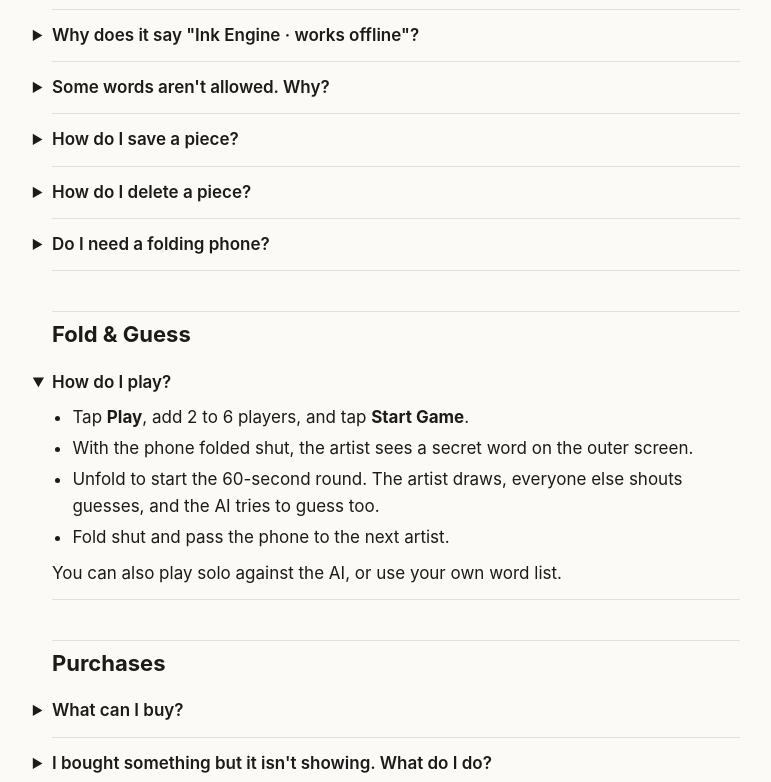
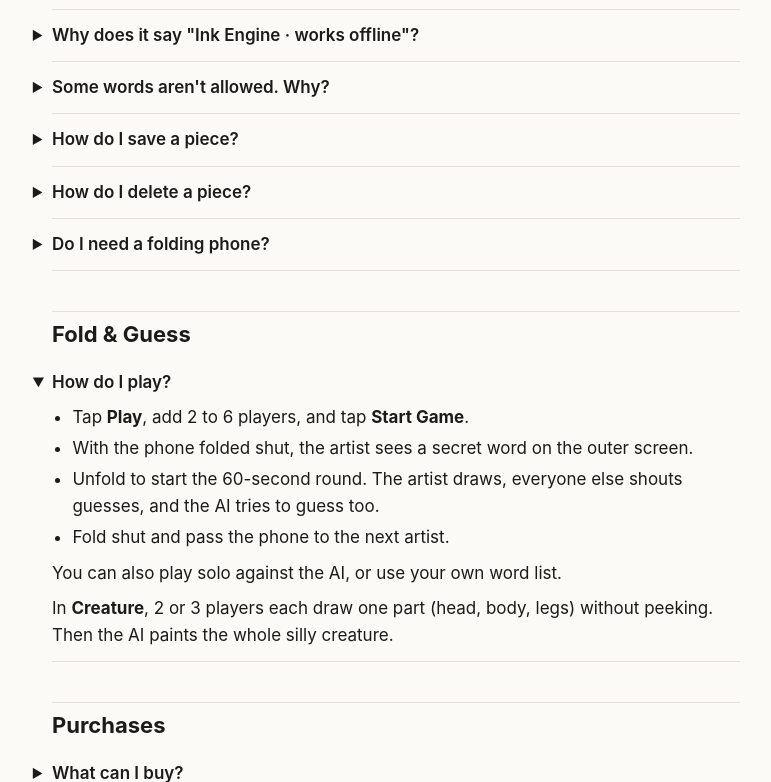
Before and after one commit to Pickamon/sketchfold-site, a plain HTML site: page support.html in a window 1280 px wide. Both pictures are taken after a click on the heading "How do I play?". Shown: the part 540-1322 px from the top of the page, without its empty margins (244-1015 px from the left). Drawn offline with Linux system fonts and the light colour scheme.

Commit message:
Support page: explain the new Creature mode in Fold & Guess

```diff
--- a/support.html
+++ b/support.html
@@ -111,6 +111,7 @@
     <li>Fold shut and pass the phone to the next artist.</li>
   </ul>
   <p>You can also play solo against the AI, or use your own word list.</p>
+  <p>In <strong>Creature</strong>, 2 or 3 players each draw one part (head, body, legs) without peeking. Then the AI paints the whole silly creature.</p>
 </details>
 
 <h2>Purchases</h2>
```
